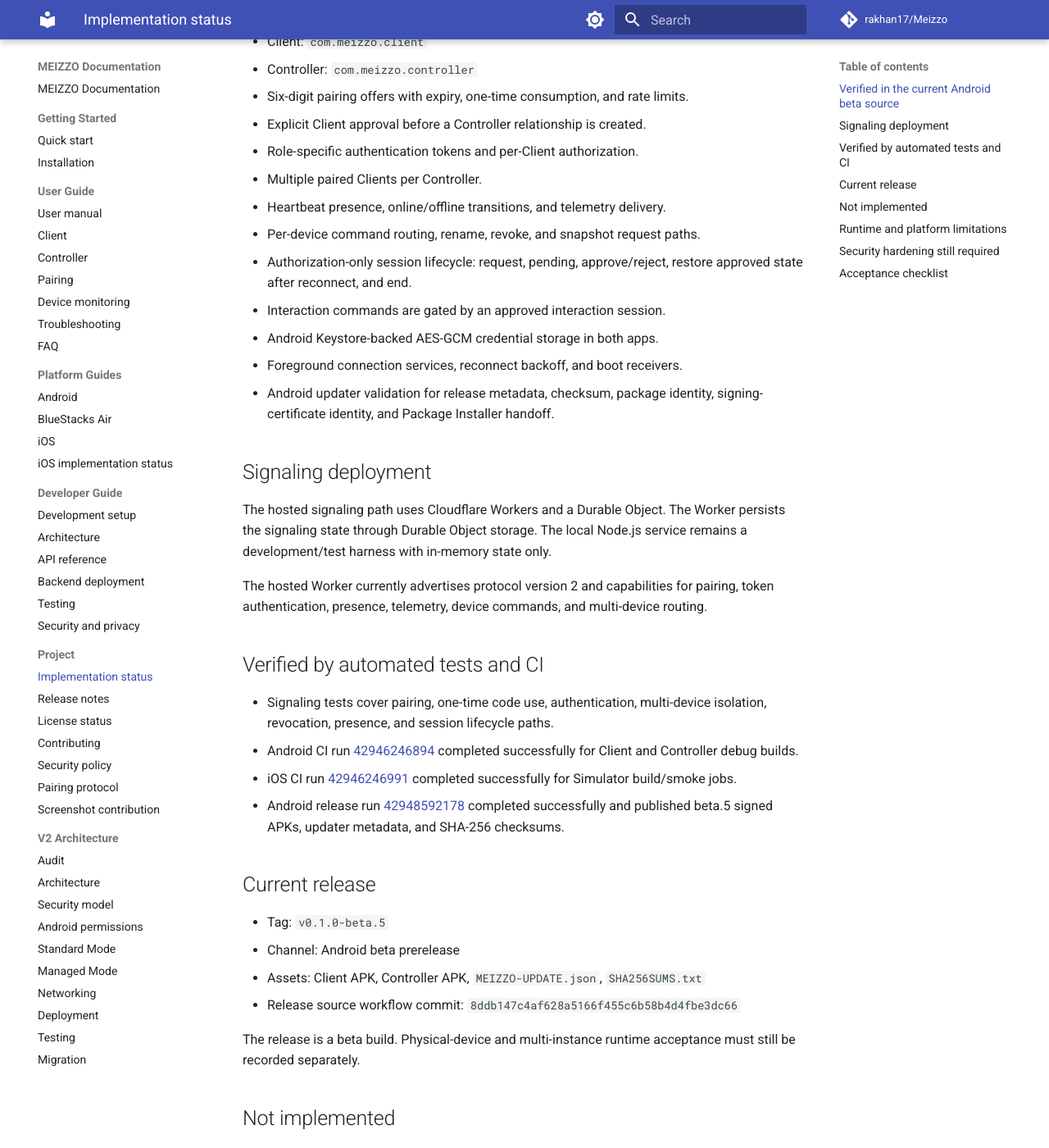
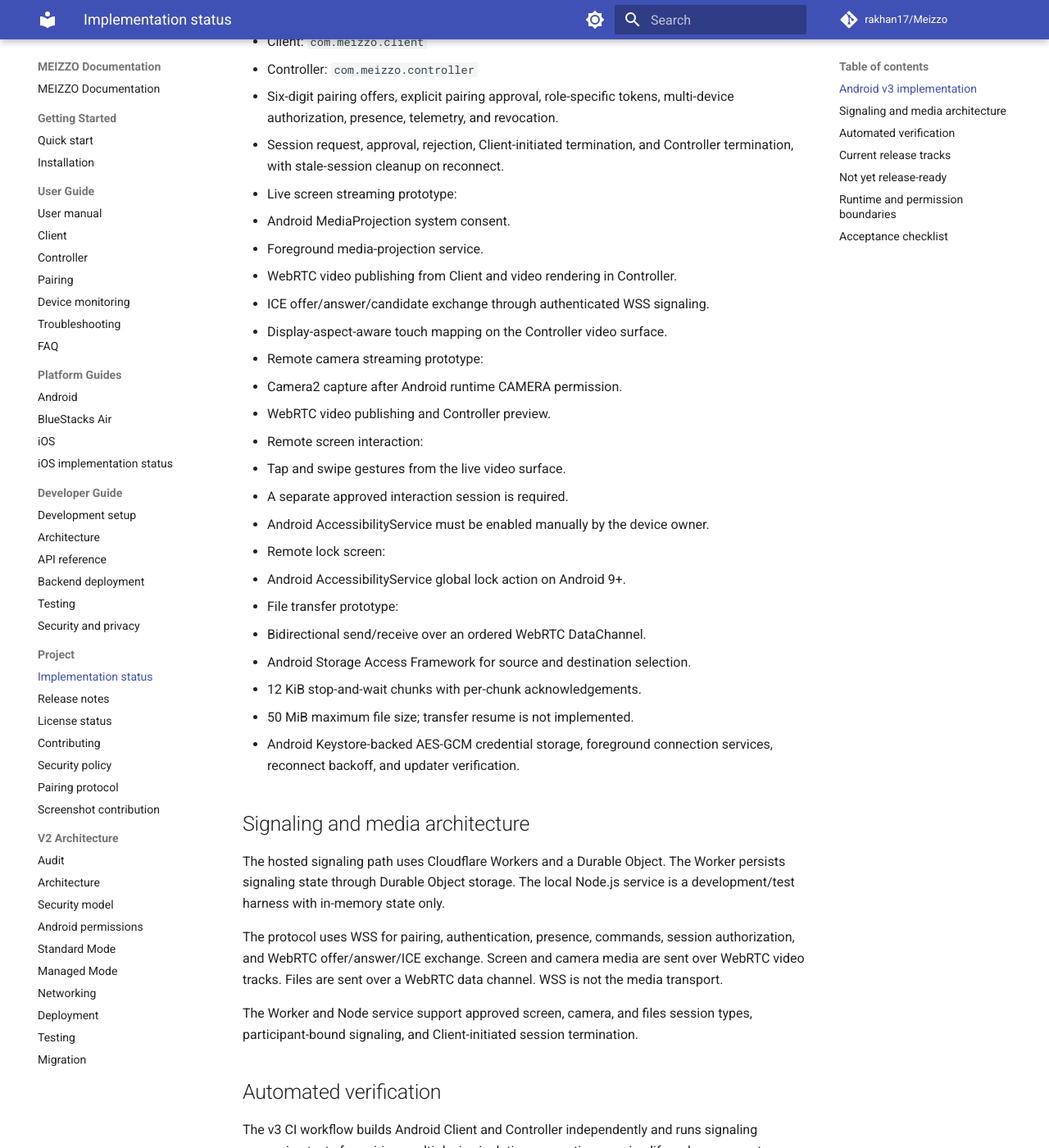
Before and after one commit to rakhan17/Meizzo, an MkDocs documentation site: the page built from docs/implementation-status.md, in a window 1280 px wide and 1400 px high, scrolled down 343 px. Shown: the whole window at 82% size. Built offline with MkDocs 1.6.1 and Material for MkDocs 9.7.7, drawn with Linux system fonts in a browser that asks for light colours; comment, search, counter and statistics services are not loaded; some of the changed text lies outside the part shown.

Commit message:
docs(v3): replace outdated beta status with current feature evidence

```diff
--- a/docs/implementation-status.md
+++ b/docs/implementation-status.md
@@ -1,108 +1,115 @@
 # Implementation status
 
-This page describes behavior present in the beta.5 release source and
-automated checks. It separates code/build evidence from runtime acceptance.
-A successful CI build does not prove that every feature works on every device.
+This page describes the MEIZZO v3 development branch. It separates implemented
+code, automated build evidence, and physical-device acceptance. A successful CI
+build does not prove runtime behavior on every Android vendor or network.
 
-## Verified in the current Android beta source
+## Android v3 implementation
 
 - Separate Android applications:
   - Client: `com.meizzo.client`
   - Controller: `com.meizzo.controller`
-- Six-digit pairing offers with expiry, one-time consumption, and rate limits.
-- Explicit Client approval before a Controller relationship is created.
-- Role-specific authentication tokens and per-Client authorization.
-- Multiple paired Clients per Controller.
-- Heartbeat presence, online/offline transitions, and telemetry delivery.
-- Per-device command routing, rename, revoke, and snapshot request paths.
-- Authorization-only session lifecycle: request, pending, approve/reject,
-  restore approved state after reconnect, and end.
-- Interaction commands are gated by an approved interaction session.
-- Android Keystore-backed AES-GCM credential storage in both apps.
-- Foreground connection services, reconnect backoff, and boot receivers.
-- Android updater validation for release metadata, checksum, package identity,
-  signing-certificate identity, and Package Installer handoff.
+- Six-digit pairing offers, explicit pairing approval, role-specific tokens,
+  multi-device authorization, presence, telemetry, and revocation.
+- Session request, approval, rejection, Client-initiated termination, and
+  Controller termination, with stale-session cleanup on reconnect.
+- Live screen streaming prototype:
+  - Android MediaProjection system consent.
+  - Foreground media-projection service.
+  - WebRTC video publishing from Client and video rendering in Controller.
+  - ICE offer/answer/candidate exchange through authenticated WSS signaling.
+  - Display-aspect-aware touch mapping on the Controller video surface.
+- Remote camera streaming prototype:
+  - Camera2 capture after Android runtime CAMERA permission.
+  - WebRTC video publishing and Controller preview.
+- Remote screen interaction:
+  - Tap and swipe gestures from the live video surface.
+  - A separate approved interaction session is required.
+  - Android AccessibilityService must be enabled manually by the device owner.
+- Remote lock screen:
+  - Android AccessibilityService global lock action on Android 9+.
+- File transfer prototype:
+  - Bidirectional send/receive over an ordered WebRTC DataChannel.
+  - Android Storage Access Framework for source and destination selection.
+  - 12 KiB stop-and-wait chunks with per-chunk acknowledgements.
+  - 50 MiB maximum file size; transfer resume is not implemented.
+- Android Keystore-backed AES-GCM credential storage, foreground connection
+  services, reconnect backoff, and updater verification.
 
-## Signaling deployment
+## Signaling and media architecture
 
 The hosted signaling path uses Cloudflare Workers and a Durable Object.
-The Worker persists the signaling state through Durable Object storage.
-The local Node.js service remains a development/test harness with in-memory
-state only.
+The Worker persists signaling state through Durable Object storage. The local
+Node.js service is a development/test harness with in-memory state only.
 
-The hosted Worker currently advertises protocol version 2 and capabilities
-for pairing, token authentication, presence, telemetry, device commands, and
-multi-device routing.
+The protocol uses WSS for pairing, authentication, presence, commands, session
+authorization, and WebRTC offer/answer/ICE exchange. Screen and camera media
+are sent over WebRTC video tracks. Files are sent over a WebRTC data channel.
+WSS is not the media transport.
 
-## Verified by automated tests and CI
+The Worker and Node service support approved screen, camera, and files session
+types, participant-bound signaling, and Client-initiated session termination.
 
-- Signaling tests cover pairing, one-time code use, authentication,
-  multi-device isolation, revocation, presence, and session lifecycle paths.
-- Android CI run [42946246894](https://github.com/rakhan17/Meizzo/actions/runs/42946246894)
-  completed successfully for Client and Controller debug builds.
-- iOS CI run [42946246991](https://github.com/rakhan17/Meizzo/actions/runs/42946246991)
-  completed successfully for Simulator build/smoke jobs.
-- Android release run
-  [42948592178](https://github.com/rakhan17/Meizzo/actions/runs/42948592178)
-  completed successfully and published beta.5 signed APKs, updater metadata,
-  and SHA-256 checksums.
+## Automated verification
 
-## Current release
+The v3 CI workflow builds Android Client and Controller independently and runs
+signaling regression tests for pairing, multi-device isolation, revocation,
+session lifecycle, reconnect cleanup, media signaling, and Client-initiated
+media-session termination.
 
-- Tag: `v0.1.0-beta.5`
-- Channel: Android beta prerelease
-- Assets: Client APK, Controller APK, `MEIZZO-UPDATE.json`,
-  `SHA256SUMS.txt`
-- Release source workflow commit: `8ddb147c4af628a5166f455c6b58b4d4fbe3dc66`
+Latest workflow evidence is available in
+[GitHub Actions](https://github.com/rakhan17/Meizzo/actions?query=branch%3Adevelop%2Fv3).
+Automated success is build and protocol evidence only. It is not a substitute
+for real Android device testing, network traversal testing, or a security audit.
 
-The release is a beta build. Physical-device and multi-instance runtime
-acceptance must still be recorded separately.
+## Current release tracks
 
-## Not implemented
+- Android Stable: `v2.5.0`, published on `main`.
+- Android v3 development: `3.0.0-beta.1`, branch `develop/v3`; no v3 APK
+  has been published.
+- iOS: development/Simulator track only; no physical-device distribution or
+  remote-host feature parity is claimed.
 
-- WebRTC screen/camera media transport, STUN/TURN relay, and adaptive quality.
-- MediaProjection screen capture and camera streaming.
-- General Accessibility-based remote input.
-- Arbitrary file browsing or transfer.
-- Location sharing.
+## Not yet release-ready
+
+- TURN relay deployment. Current WebRTC ICE configuration uses STUN only, so
+  restrictive NATs, carrier-grade NAT, and firewalls may prevent connectivity.
+- Adaptive bitrate, congestion control tuning, stream recovery, and network
+  handover behavior.
+- Resumable transfers, large-file optimization, and transfer integrity
+  verification beyond ordered reliable DTLS-protected DataChannel delivery.
+- Physical-device acceptance across Android OEMs, screen sizes, and Android
+  versions, including backgrounding and battery-management behavior.
+- iOS screen/camera hosting, remote input, and file transfer.
 - Android Enterprise enrollment or Managed Mode.
-- Signed iOS distribution for physical iPhones.
 - Independent security audit or formal security certification.
 
-Session type labels such as `screen`, `camera`, and `files` currently
-represent authorization/session metadata only. They do not implement those
-capabilities.
+## Runtime and permission boundaries
 
-## Runtime and platform limitations
-
-- Android foreground services improve connection continuity but cannot
-  override force-stop, OEM battery management, disabled autostart, revoked
-  permissions, or loss of network.
-- Flashlight requires supported hardware and camera permission.
-- Alarm and other supported commands depend on OS/device behavior.
-- Telemetry fields depend on platform API availability and permission.
-- iOS Simulator success is not evidence of physical iOS installation,
-  background behavior, or feature parity.
-
-## Security hardening still required
-
-- Server-side token hashing and rotation lifecycle.
-- Durable audit events for security-sensitive transitions.
-- Explicit data-retention and operational monitoring policies.
-- Independent security review and isolation-focused tests.
-- Production incident response and deployment runbooks.
+- MediaProjection requires the system's explicit screen-capture consent.
+- Camera streaming requires Android CAMERA permission.
+- Remote tap, swipe, and lock actions require the user-enabled AccessibilityService.
+- Each sensitive session requires explicit Client approval.
+- File source and destination are selected through Android's document picker.
+- Android foreground services cannot override force-stop, OEM battery
+  management, disabled autostart, revoked permissions, or network loss.
 
 ## Acceptance checklist
 
 Before calling a capability production-ready, record:
 
 1. Exact app version and release asset.
-2. Device model, OS version, and relevant OEM settings.
+2. Device model, Android version, and OEM settings.
 3. Client and Controller installation result.
 4. Pairing and explicit approval result.
-5. Background/foreground, reconnect, reboot, and network interruption result.
-6. Multi-device isolation and revocation result.
-7. Permission-denial and unsupported-hardware behavior.
-8. Sanitized logs without tokens, codes, passwords, or private data.
+5. Screen/camera stream start, quality, latency, and stop behavior.
+6. Tap, swipe, lock, and Accessibility permission-denial behavior.
+7. File transfer in both directions, including cancellation and interrupted
+   transfers.
+8. Direct and relayed network behavior, Wi-Fi/mobile handover, and reconnect.
+9. Multi-device isolation, revocation, and session cleanup.
+10. Sanitized logs without tokens, codes, passwords, or private data.
 
-See [testing](testing.md) for the repeatable manual matrix.
+See [v3 implementation notes](v3/README.md),
+[upstream/license notes](v3/UPSTREAM_AND_LICENSES.md), and
+[testing](testing.md) for the detailed development and acceptance matrix.
```
